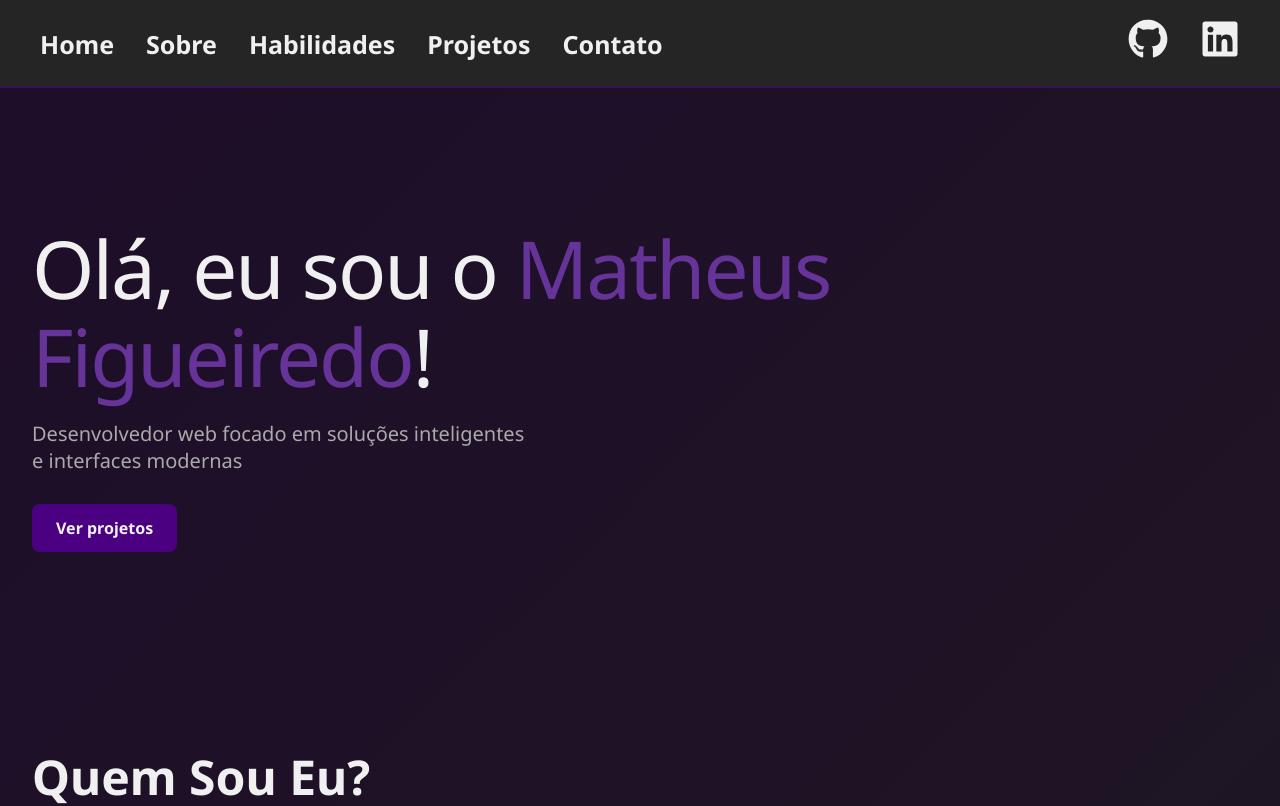
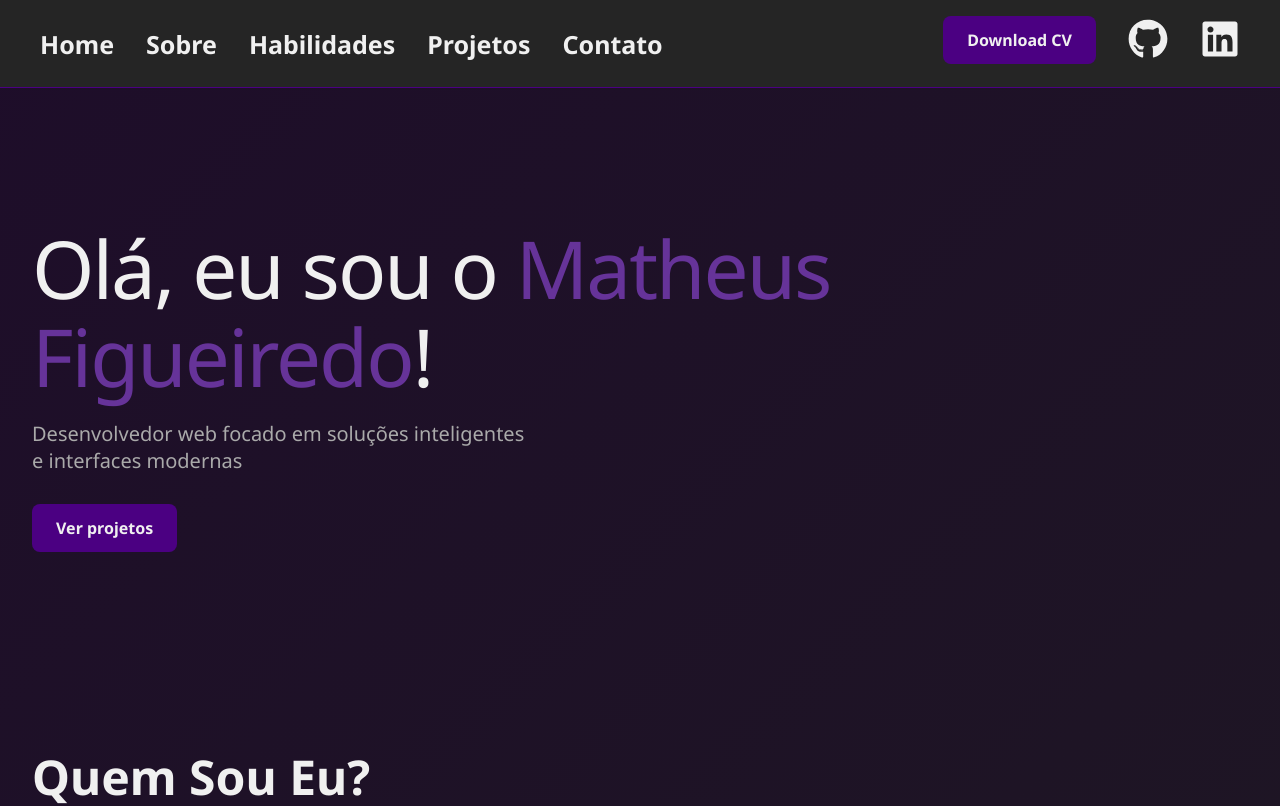
Before and after one commit to Matheus-Figueiredo-Dev/Portfolio, a React (Vite) app: page / in a window 1280 px wide. Shown: the top 806 px of the page. Built offline with nearby package versions, Linux system fonts and the light colour scheme; a web font is replaced by a local one.

Commit message:
Adicionando botão de curriculo

```diff
--- a/src/components/Header/index.jsx
+++ b/src/components/Header/index.jsx
@@ -1,5 +1,6 @@
 import { FaGithub, FaLinkedin } from 'react-icons/fa';
 import {
+  Button,
   ContainerMenu,
   HeaderContainer,
   Link,
@@ -20,6 +21,9 @@ export function Header() {
           <MenuItem href="#contato">Contato</MenuItem>
         </Menu>
         <ContainerMenu>
+          <a href="https://drive.google.com/file/d/1SCnLUV7S3pmIP0HlIaDyS589eUy97X6P/view?usp=drive_link">
+            <Button>Download CV</Button>
+          </a>
           <Link href="https://github.com/Matheus-Figueiredo-Dev">
             <FaGithub />
           </Link>
--- a/src/components/Header/styles.js
+++ b/src/components/Header/styles.js
@@ -58,6 +58,26 @@ export const MenuItem = styled.a`
 	}
 `;
 
+export const Button = styled.button`
+    background-color: ${(props) => props.theme.purple};
+    color: ${(props) => props.theme.white};
+    padding: 0.8rem 1.5rem;
+    border: none;
+    border-radius: 8px;
+    font-weight: bold;
+    font-size: 16px;
+    text-decoration: none;
+    height: 48px;
+    transition: background-color 0.3s ease;
+    transition: transform 0.8s ease;
+    cursor: pointer;
+
+  &:hover {
+    background-color: ${(props) => props.theme.darkPurple};
+    transform: translateY(-5px);
+  }
+`;
+
 export const Link = styled.a`
     font-size: 40px;
     transition: transform 0.8s ease;
```
